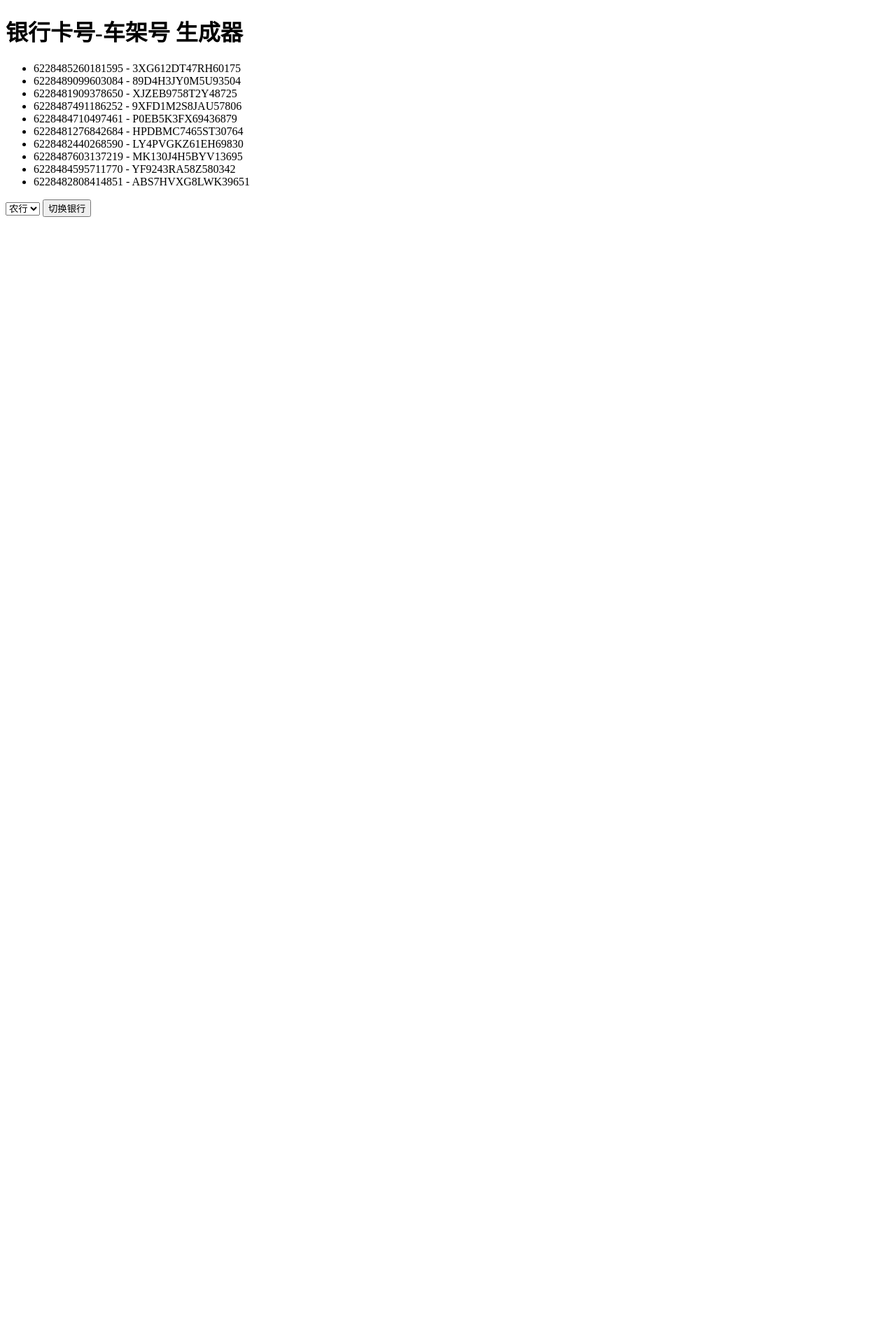
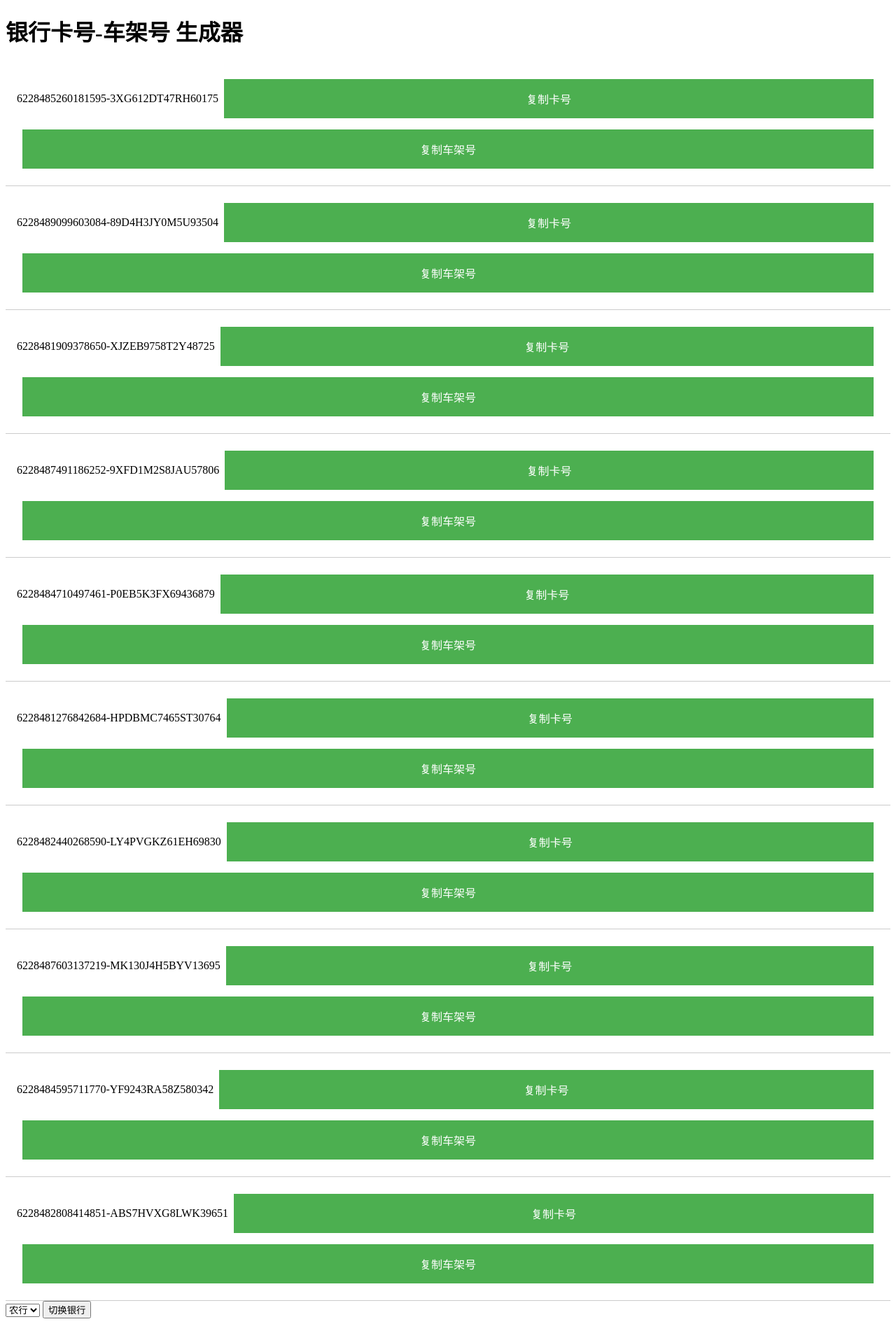
Before and after one commit to codeboysky/generator-bankcode-vin, a Django app: page / in a window 1280 px wide. Shown: the whole page at 70% size. Before the commit the page ends 310 px from the top, so only its background shows below. Run offline with Django 3.2, Linux system fonts and the light colour scheme.

Commit message:
增加复制卡号和vin码按钮

```diff
--- a/generator_info/templates/show.html
+++ b/generator_info/templates/show.html
@@ -2,12 +2,72 @@
 <html>
 <head>
     <title>My Web Site</title>
+    <meta name="viewport" content="width=device-width, initial-scale=1">
+    <script src="https://code.jquery.com/jquery-3.6.0.min.js"></script>
+    <script src="https://cdnjs.cloudflare.com/ajax/libs/clipboard.js/2.0.8/clipboard.min.js"></script>
+    <style>
+        body {
+            font-size: 1rem;
+        }
+        ul {
+            list-style: none;
+            padding: 0;
+            margin: 0;
+        }
+li {
+    display: flex;
+    justify-content: space-between;
+    align-items: center;
+    padding: 1rem;
+    border-bottom: 1px solid #ccc;
+    flex-wrap: wrap;
+}
+
+.copy-btn {
+    background-color: #4CAF50;
+    border: none;
+    color: white;
+    padding: 1rem;
+    text-align: center;
+    text-decoration: none;
+    display: inline-block;
+    font-size: 1rem; /* 修改字体大小，让其随设备屏幕大小而改变 */
+    margin: 0.5rem;
+    cursor: pointer;
+    flex-grow: 1; /* 让两个复制按钮均分父元素宽度 */
+    min-width: 50%; /* 设置最小宽度，避免按钮过小 */
+}
+        span {
+            font-size: 1rem; /* 修改字体大小，让其随设备屏幕大小而改变 */
+        }
+
+        @media screen and (max-width: 767px) {
+            /* 屏幕小于767像素时，调整字体大小 */
+            body {
+                font-size: 0.8rem;
+            }
+            span {
+                font-size: 0.8rem;
+            }
+            .copy-btn {
+                font-size: 0.8rem;
+                padding: 0.5rem;
+                margin: 0.3rem;
+            }
+        }
+    </style>
 </head>
 <body>
     <h1>银行卡号-车架号 生成器</h1>
     <ul>
         {% for item in result %}
-        <li>{{ item.card_num }} - {{ item.vin }}</li>
+        <li>
+            <span>{{ item.card_num }}</span>
+            <span>-</span>
+            <span>{{ item.vin }}</span>
+            <button class="copy-card-num-btn copy-btn" data-clipboard-text="{{ item.card_num }}">复制卡号</button>
+            <button class="copy-vin-btn copy-btn" data-clipboard-text="{{ item.vin }}">复制车架号</button>
+        </li>
         {% endfor %}
     </ul>
     <form method="get" action="">
@@ -18,5 +78,17 @@
         </select>
         <button type="submit">切换银行</button>
     </form>
+    <script>
+        $(document).ready(function() {
+            var clipboard1 = new ClipboardJS('.copy-card-num-btn');
+            var clipboard2 = new ClipboardJS('.copy-vin-btn');
+            clipboard1.on('success', function(e) {
+                alert("卡号已复制到剪贴板！");
+            });
+            clipboard2.on('success', function(e) {
+                alert("车架号已复制到剪贴板！");
+            });
+        });
+    </script>
 </body>
 </html>
```
